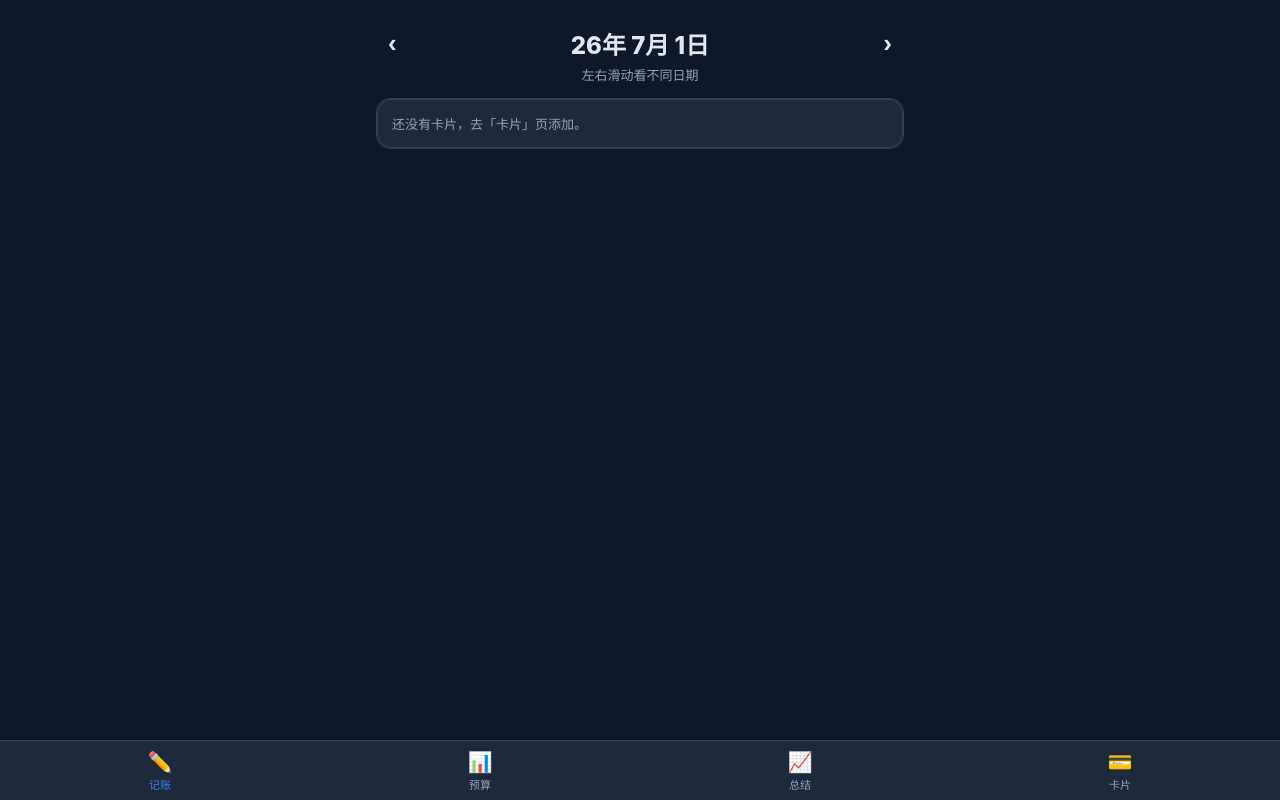
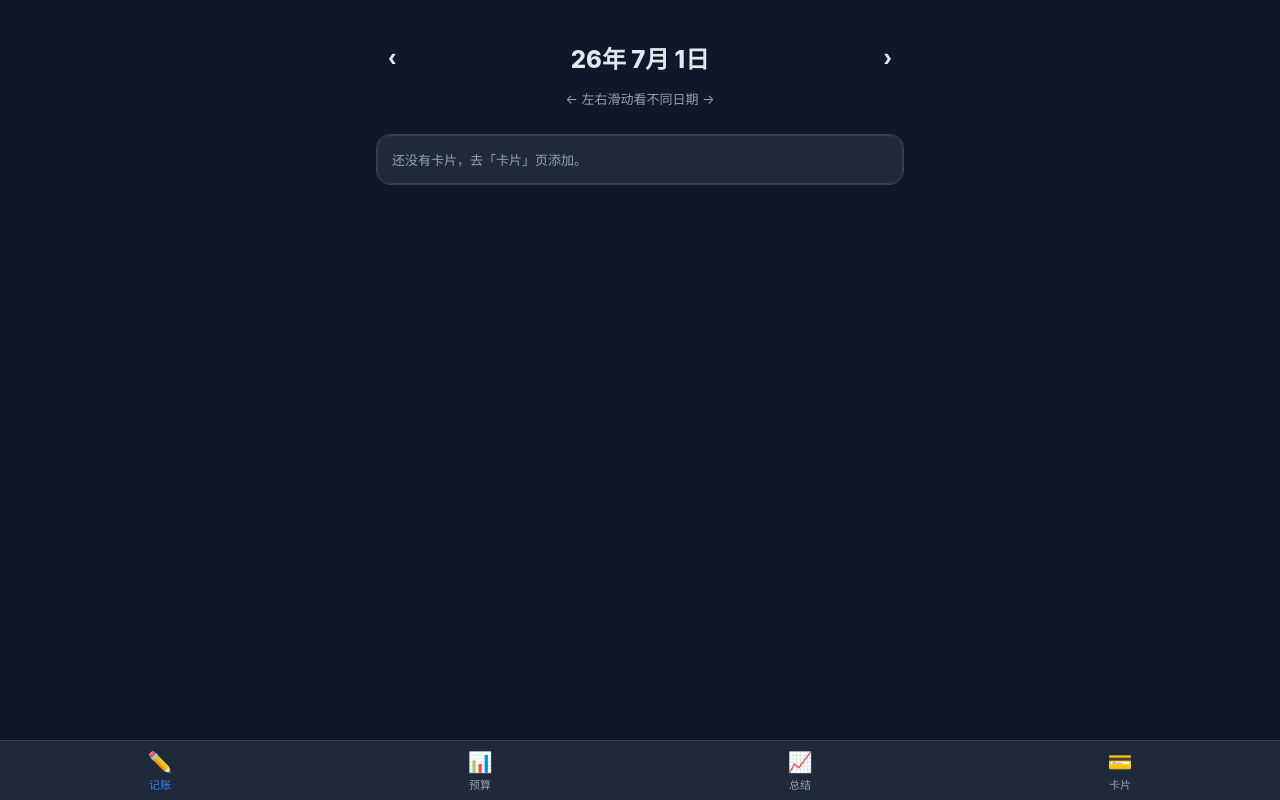
Before and after one commit to KkNeChar0n/Bookkeeping, a React (Vite) app in the folder apps/web/: page /#/ in a window 1280 px wide. Built offline with nearby package versions, Linux system fonts and the light colour scheme.

Commit message:
布局修复：卡片操作独立成行 + 日期区加大留白和滑动热区

```diff
--- a/apps/web/src/pages/CardsPage.tsx
+++ b/apps/web/src/pages/CardsPage.tsx
@@ -135,39 +135,39 @@ export function CardsPage() {
       <div className="card">
         {list.length ? (
           list.map((c, i) => (
-            <div className="tx" key={c.id}>
-              <div>
-                <div className="row-between" style={{ justifyContent: 'flex-start', gap: 8 }}>
+            <div className="card-row" key={c.id}>
+              <div className="row-between">
+                <div className="stack-name">
                   <strong>{c.name}</strong>
                   <span className="type-tag">
                     {c.type === 'SAVINGS' ? '储蓄卡' : c.type === 'SPEND' ? '消费卡' : '基金'}
                   </span>
                   {c.isDefault && <span className="badge default">默认</span>}
                 </div>
-                <div className="meta">初始余额 {fmtMoney(c.initialBalance)}</div>
+                <div className="meta">初始 {fmtMoney(c.initialBalance)}</div>
               </div>
-              <div className="row-between">
-                <button className="ghost" onClick={() => move(i, -1)} disabled={i === 0}>
+              <div className="card-row-actions">
+                <button className="mini" onClick={() => move(i, -1)} disabled={i === 0}>
                   ↑
                 </button>
-                <button className="ghost" onClick={() => move(i, 1)} disabled={i === list.length - 1}>
+                <button className="mini" onClick={() => move(i, 1)} disabled={i === list.length - 1}>
                   ↓
                 </button>
-                <button className="ghost" onClick={() => changeType(c.id, c.type)}>
+                <button className="mini" onClick={() => changeType(c.id, c.type)}>
                   类型
                 </button>
-                <button className="ghost" onClick={() => rename(c.id, c.name)}>
+                <button className="mini" onClick={() => rename(c.id, c.name)}>
                   改名
                 </button>
-                <button className="ghost" onClick={() => editInitial(c.id, c.initialBalance)}>
-                  余额
+                <button className="mini" onClick={() => editInitial(c.id, c.initialBalance)}>
+                  改余额
                 </button>
                 {!c.isDefault && (
-                  <button className="ghost" onClick={() => setDefault.mutate(c.id)}>
+                  <button className="mini" onClick={() => setDefault.mutate(c.id)}>
                     设默认
                   </button>
                 )}
-                <button className="danger" onClick={() => remove(c.id)}>
+                <button className="mini danger" onClick={() => remove(c.id)}>
                   删除
                 </button>
               </div>
--- a/apps/web/src/pages/DailyPage.tsx
+++ b/apps/web/src/pages/DailyPage.tsx
@@ -97,7 +97,8 @@ export function DailyPage() {
 
   return (
     <div>
-      <div className="date-header" onPointerDown={onDown} onPointerUp={onUp}>
+      <div className="date-swipe" onPointerDown={onDown} onPointerUp={onUp}>
+        <div className="date-header">
           <button className="ghost" onClick={() => shift(-1)} aria-label="前一天">
             ‹
           </button>
@@ -113,7 +114,8 @@ export function DailyPage() {
             ›
           </button>
         </div>
-      <div className="muted date-hint">左右滑动看不同日期</div>
+        <div className="muted date-hint">← 左右滑动看不同日期 →</div>
+      </div>
 
       <div className="stack">
         {views.data?.length ? (
--- a/apps/web/src/styles/index.css
+++ b/apps/web/src/styles/index.css
@@ -37,7 +37,8 @@ body {
   max-width: 560px;
   margin: 0 auto;
   min-height: 100%;
-  padding: 16px 16px calc(var(--nav-h) + env(safe-area-inset-bottom) + 24px);
+  padding: calc(20px + env(safe-area-inset-top)) 16px
+    calc(var(--nav-h) + env(safe-area-inset-bottom) + 24px);
 }
 
 .page-title {
@@ -348,13 +349,18 @@ td:first-child {
 .neg {
   color: var(--red);
 }
+/* 整块日期区都是滑动热区，加大触控面积 */
+.date-swipe {
+  touch-action: pan-y;
+  user-select: none;
+  padding: 6px 0 4px;
+  margin-bottom: 8px;
+}
 .date-header {
   display: flex;
   align-items: center;
   justify-content: space-between;
-  padding: 8px 0 2px;
-  touch-action: pan-y;
-  user-select: none;
+  padding: 12px 0;
 }
 .date-header .ghost {
   font-size: 26px;
@@ -377,6 +383,27 @@ td:first-child {
   text-align: center;
   font-size: 12px;
   margin-bottom: 14px;
+}
+
+/* ---- 卡片管理：每张卡一块，操作独立成行 ---- */
+.card-row {
+  padding: 14px 0;
+  border-bottom: 1px solid var(--border);
+}
+.card-row:last-child {
+  border-bottom: none;
+}
+.card-row-actions {
+  display: flex;
+  flex-wrap: wrap;
+  gap: 6px;
+  margin-top: 10px;
+}
+.card-row-actions .mini {
+  padding: 7px 12px;
+  font-size: 13px;
+  white-space: nowrap;
+  border-radius: 8px;
 }
 
 /* ---- 主页：叠放卡片 ---- */
```
Lines whose indentation alone changed are shown as unchanged.
